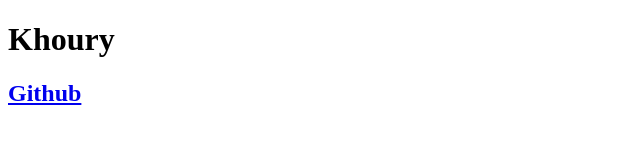
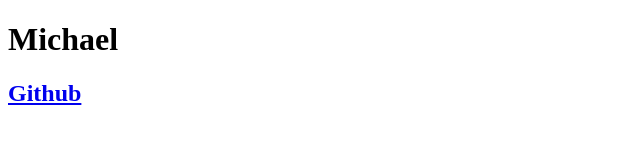
Before and after one commit to mikekhoury135/portfolio-generator, a plain HTML site: page index.html in a window 1280 px wide. Shown: the full height of the page, 0-640 px from the left. Drawn offline with Linux system fonts and the light colour scheme.

Commit message:
updated info in index.html

```diff
--- a/index.html
+++ b/index.html
@@ -9,7 +9,7 @@
     </head>
 
     <body>
-        <h1>Khoury</h1>
+        <h1>Michael</h1>
         <h2><a href="https://github.com/mikekhoury135">Github</a></h2>
     </body>
 </html>
```
